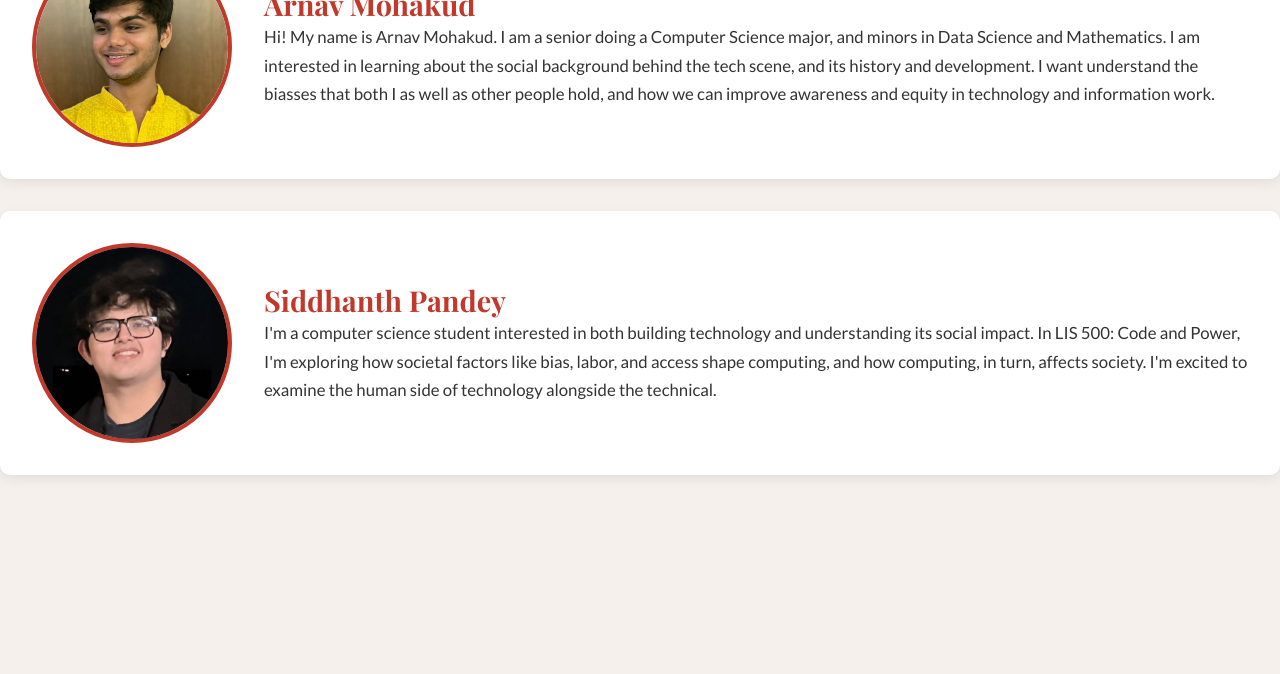
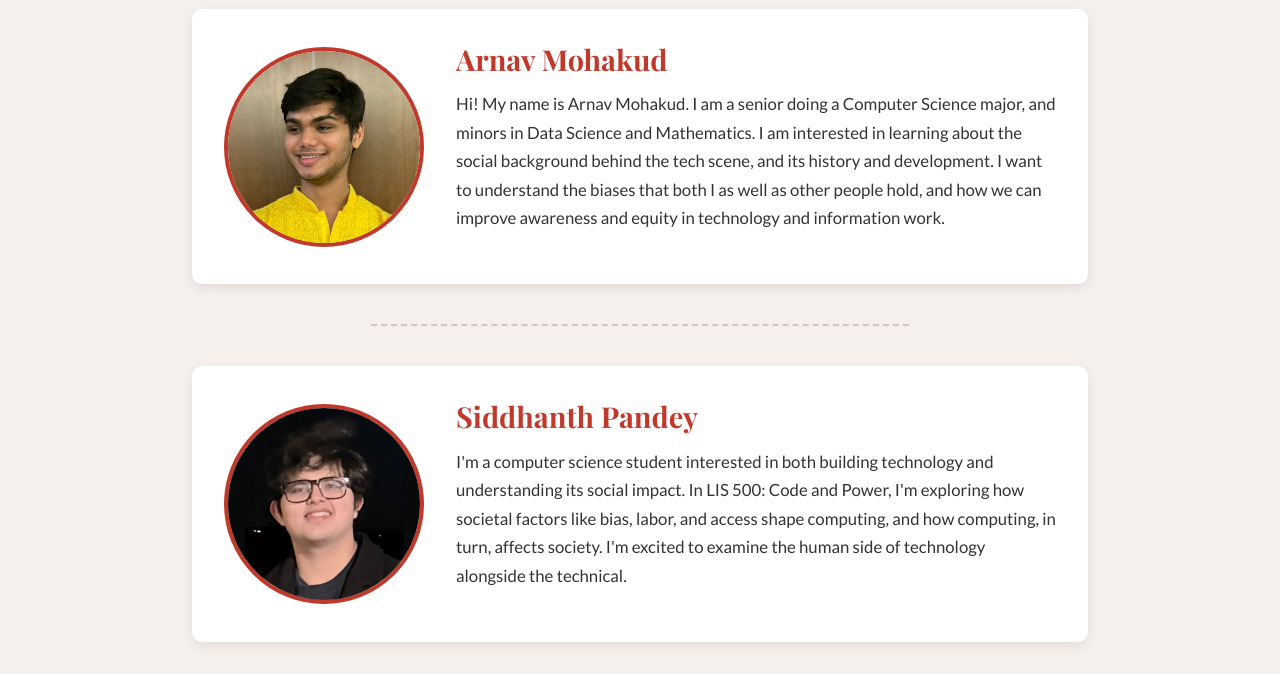
Before and after one commit to arnav0red/LIS500_Site, a plain HTML site: page about.html in a window 1280 px wide. Shown: the part 287-961 px from the top of the page. Before the commit the page ends 800 px from the top, so only its background shows below. Drawn offline with nearby package versions, Linux system fonts and the light colour scheme.

Commit message:
Added divider and improved alt text on about page

```diff
--- a/about.html
+++ b/about.html
@@ -2,24 +2,26 @@
 <html lang="en">
 
 <head>
+    <!-- Character encoding and responsive viewport -->
     <meta charset="UTF-8">
     <meta name="viewport" content="width=device-width, initial-scale=1.0">
-    <title>LIS 500: Code and Power</title>
+    <title>LIS 500: Code and Power — About Us</title>
+    <!-- External stylesheet for all page styling -->
     <link rel="stylesheet" href="css/style.css">
 </head>
 
 <body>
+    <!-- Header placeholder — shared navigation loaded from header.html -->
     <div id="header"></div>
     <script>
+        // Fetch and inject the shared header, then highlight current page in nav
         fetch("header.html")
             .then(res => res.text())
             .then(html =>
             {
                 document.getElementById("header").innerHTML = html;
-
                 const currentPage =
                     window.location.pathname.split("/").pop() || "index.html";
-
                 document.querySelectorAll("nav a").forEach(link =>
                 {
                     if (link.getAttribute("href") === currentPage)
@@ -29,32 +31,51 @@
                 });
             });
     </script>
+
+    <!-- Main content wrapped in page-wrapper div for consistent margins and readable width -->
+    <main>
+        <div class="page-wrapper">
+            <!-- Page heading -->
+            <h1 class="section-title">About Us</h1>
+
+            <!-- Arnav's profile section — uses flexbox layout with headshot and bio text -->
             <div class="about-container">
-        <img class="headshot" src="Images/headshot_arnav.png" alt="Arnav Mohakud Headshot">
-
+                <img class="headshot" src="Images/headshot_arnav.png"
+                    alt="Portrait photo of Arnav Mohakud, a senior computer science student">
                 <div class="about-text">
                     <h2>Arnav Mohakud</h2>
-            <p>Hi! My name is Arnav Mohakud. I am a senior doing a Computer Science major, and minors in Data Science
+                    <p>Hi! My name is Arnav Mohakud. I am a senior doing a Computer Science major, and minors in Data
+                        Science
                         and
-                Mathematics. I am interested in learning about the social background behind the tech scene, and its
+                        Mathematics. I am interested in learning about the social background behind the tech scene, and
+                        its
                         history
-                and development. I want understand the biasses that both I as well as other people hold, and how we can
+                        and development. I want to understand the biases that both I as well as other people hold, and
+                        how we can
                         improve awareness and equity in technology and information work.</p>
                 </div>
             </div>
+
+            <!-- Visual divider between the two team member profiles for better separation -->
+            <hr class="about-divider">
+
+            <!-- Siddhanth's profile section — same layout as above for consistency -->
             <div class="about-container">
-
-        <img class="headshot" src="Images/headshot_siddhanth.jpg" alt="Siddhanth Pandey Headshot">
+                <img class="headshot" src="Images/headshot_siddhanth.jpg"
+                    alt="Portrait photo of Siddhanth Pandey, a computer science student">
                 <div class="about-text">
-
                     <h2>Siddhanth Pandey</h2>
                     <p>I'm a computer science student interested in both building technology and understanding its social
-                impact. In LIS 500: Code and Power, I'm exploring how societal factors like bias, labor, and access
-                shape computing, and how computing, in turn, affects society. I'm excited to examine the human side of
+                        impact. In LIS 500: Code and Power, I'm exploring how societal factors like bias, labor, and
+                        access
+                        shape computing, and how computing, in turn, affects society. I'm excited to examine the human
+                        side of
                         technology alongside the technical.
                     </p>
                 </div>
             </div>
+        </div>
+    </main>
 </body>
 
 </html>
```
Lines whose indentation alone changed are shown as unchanged.
